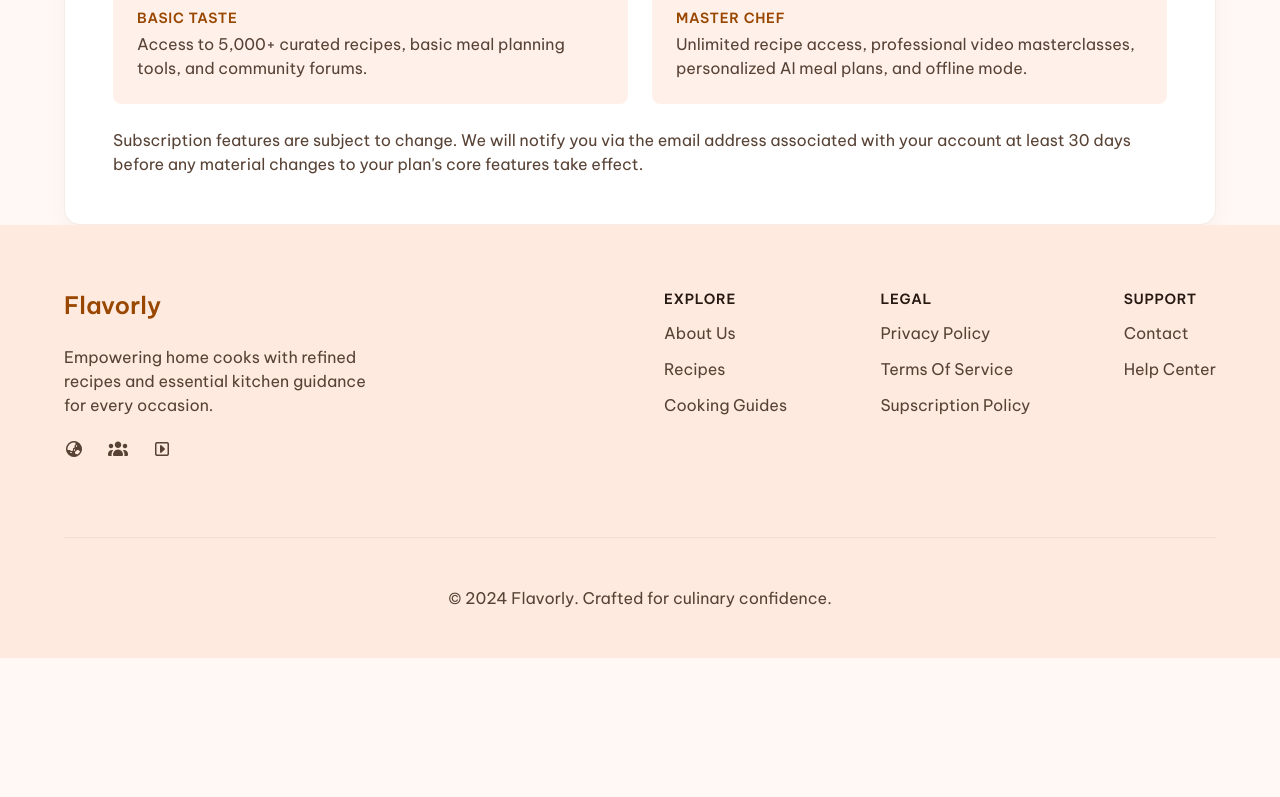
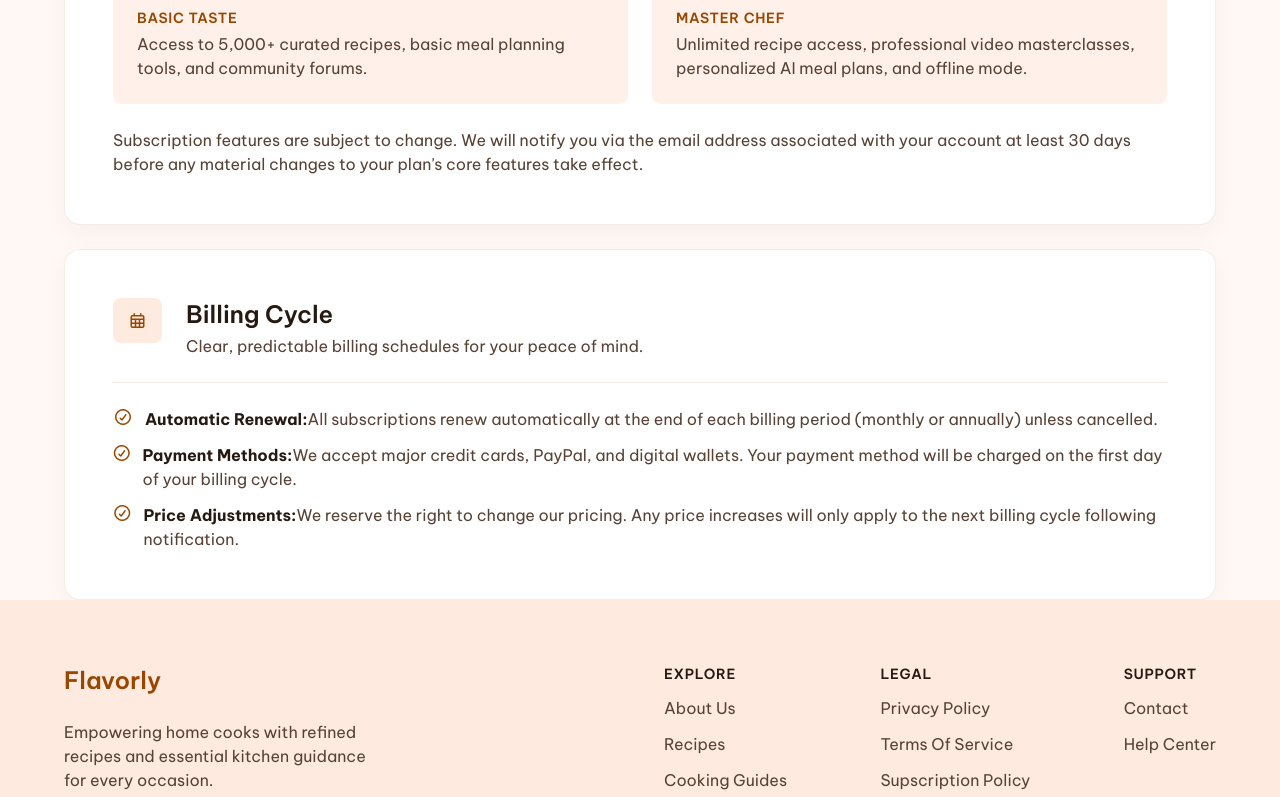
Before and after one commit to AnsamRihan/Flavorly, a React (Vite) app: page /subscriptionPolicy in a window 1280 px wide. Shown: the part 512-1309 px from the top of the page. Before the commit the page ends 1170 px from the top, so only its background shows below. Built offline with nearby package versions, Linux system fonts and the light colour scheme.

Commit message:
create Billing Cycle section in subscription policy page

```diff
--- a/src/pages/SubscriptionPolicy.jsx
+++ b/src/pages/SubscriptionPolicy.jsx
@@ -103,6 +103,68 @@ export default function SubscriptionPolicy() {
           </div>
         </div>
       </section>
+
+      {/*Billing Cycle Section */}
+      <section className='pt-6'>
+        <div className="container">
+          <div className='p-12 bg-white rounded-2xl border border-[#E0C0AF]/30 shadow-[0_8px_24px_0_#2222220A]
+          stack items-start gap-6'>
+
+            {/*section title */}
+            <div className='w-full flex items-start justify-start gap-2 xxs:gap-6 pb-6 border-b border-[#E0C0AF]/30'>
+
+              <div className='rounded-lg bg-bg-tertiary p-2 xxs:p-[14.5px] center text-primary text-xs xxs:text-base'>
+                <i class="fa-regular fa-calendar-days"></i>
+              </div>
+
+              <div className='stack items-start gap-1'>
+                <h2 className='capitalize text-heading-foreground text-xl xxs:text-2xl font-semibold'>
+                  Billing Cycle
+                </h2>
+                <p className='text-sm sm:text-base'>
+                  Clear, predictable billing schedules for your peace of mind.
+                </p>
+              </div>
+
+            </div>
+
+            {/*section info*/}
+            <div className='w-full stack items-start gap-3'>
+
+              <div className='flex gap-3'>
+                <i class="fa-regular fa-circle-check text-primary pt-0.5"></i>
+
+                <p className='text-sm sm:text-base'>
+                  <span className='text-heading-foreground font-bold'>Automatic Renewal:</span>
+                  All subscriptions renew automatically at the end of each billing period
+                  (monthly or annually) unless cancelled.
+                </p>
+              </div>
+
+              <div className='flex gap-3'>
+                <i class="fa-regular fa-circle-check text-primary pt-0.5"></i>
+
+                <p className='text-sm sm:text-base'>
+                  <span className='text-heading-foreground font-bold'>Payment Methods:</span>
+                  We accept major credit cards, PayPal, and digital wallets. Your payment method will
+                  be charged on the first day of your billing cycle.
+                </p>
+              </div>
+
+              <div className='flex gap-3'>
+                <i class="fa-regular fa-circle-check text-primary pt-0.5"></i>
+
+                <p className='text-sm sm:text-base'>
+                  <span className='text-heading-foreground font-bold'>Price Adjustments:</span>
+                  We reserve the right to change our pricing. Any price increases will only
+                  apply to the next billing cycle following notification.
+                </p>
+              </div>
+            </div>
+
+          </div>
+        </div>
+      </section>
     </>
   )
 }
```
